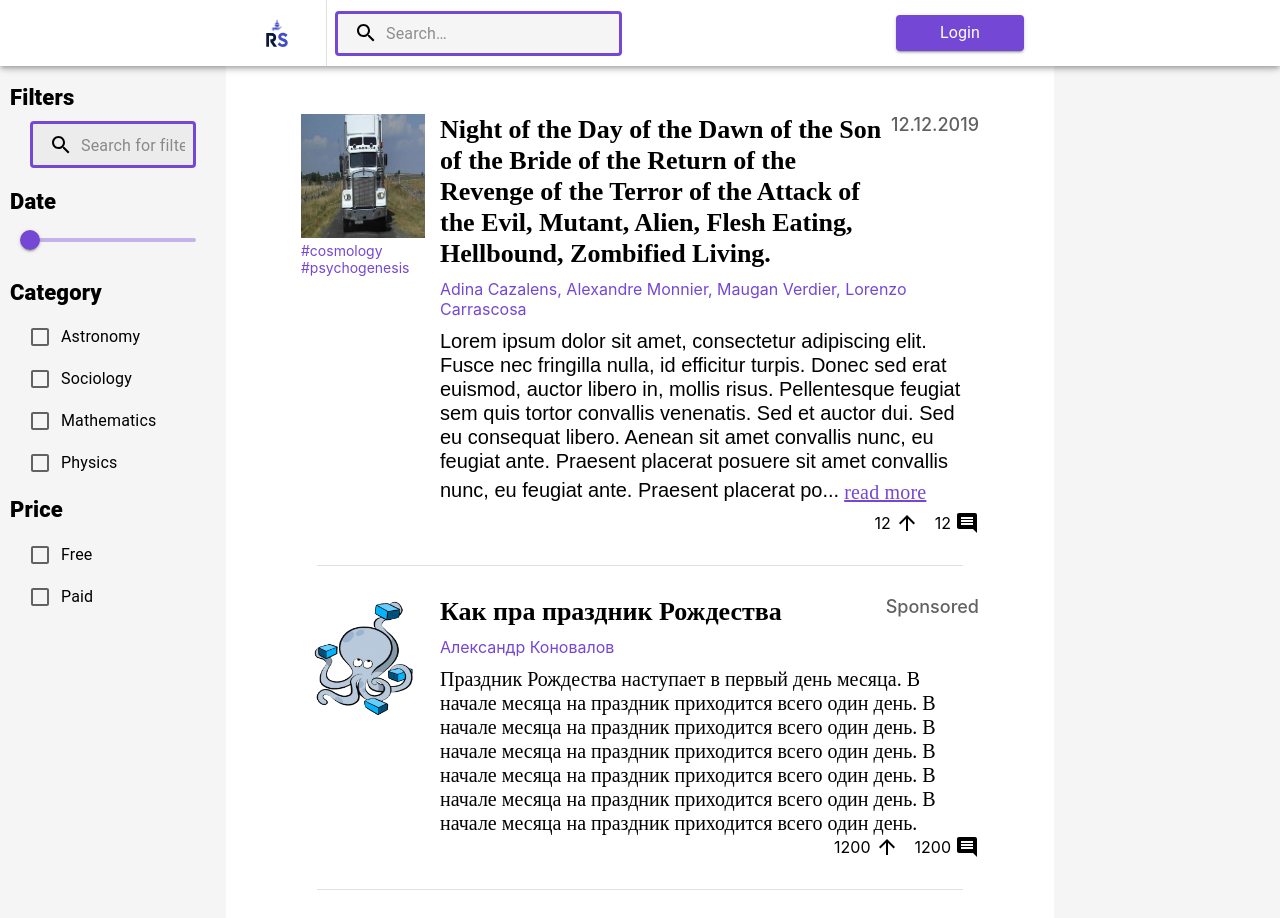
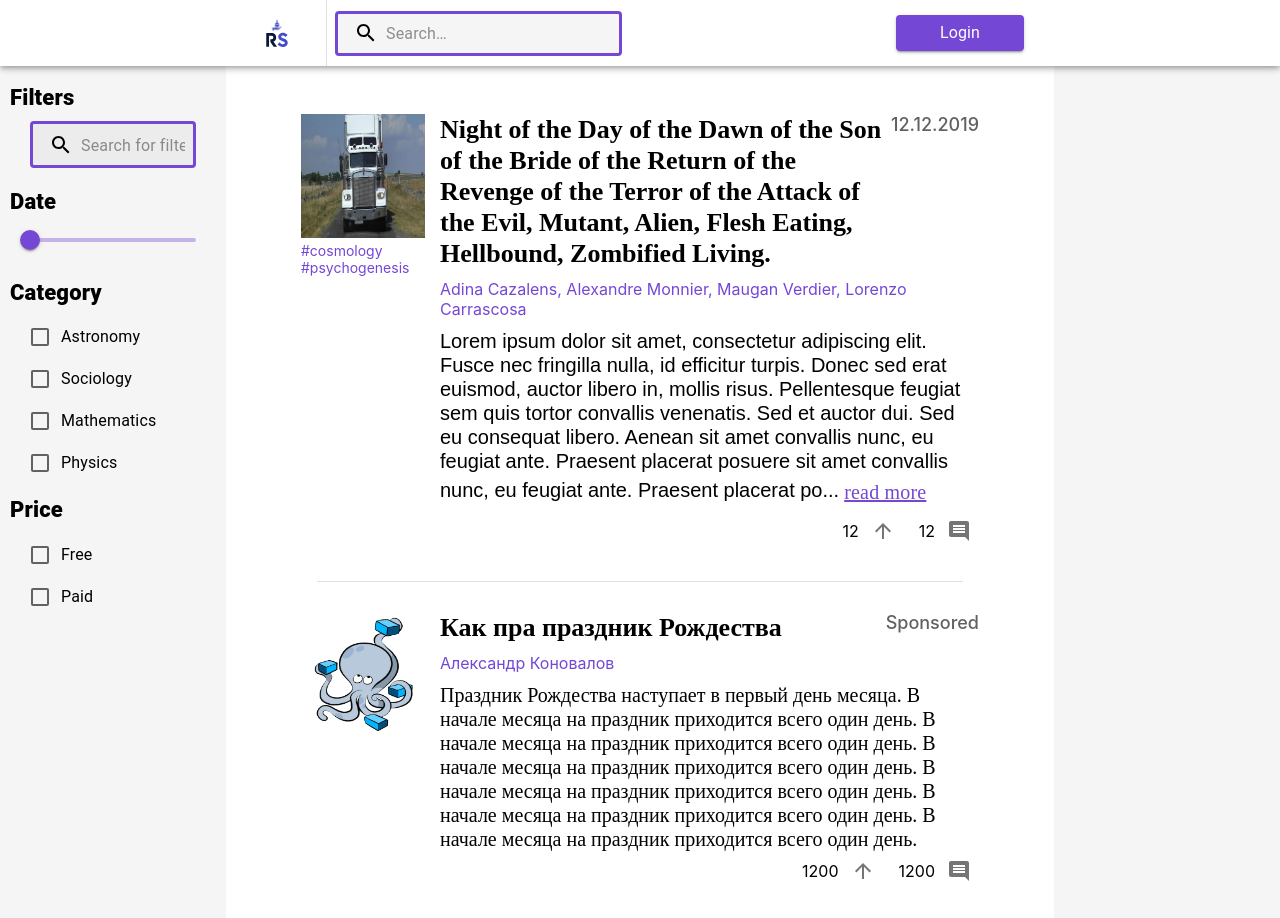
Before and after one commit to researchshare-official/frontend, a Next.js app: page / in a window 1280 px wide. Shown: the top 918 px of the page. Built offline with nearby package versions, Linux system fonts and the light colour scheme.

Commit message:
replace icon by iconbutton in article preview

```diff
--- a/components/ArticlePreview.tsx
+++ b/components/ArticlePreview.tsx
@@ -1,10 +1,8 @@
 import Image from 'next/image'
 import { useRouter } from 'next/router'
-import Box from '@mui/material/Box'
 import { NextPage } from 'next';
 import { ArrowUpward, Comment } from '@mui/icons-material';
-import Button from '@mui/material/Button';
-import { Typography, Divider } from '@mui/material';
+import { Typography, Divider, IconButton, Button, Box } from '@mui/material';
 
 type ArticlePreviewProps = {
     id: number
@@ -94,10 +92,12 @@ const ArticlePreview: NextPage<ArticlePreviewProps> = (props) => {
                     {getText(props.text)}
                     <Box sx={{ display: 'flex', justifyContent: 'end' }}>
                         <Box sx={{ display: 'flex', alignItems: 'center' }}>
-                            {props.likes} <ArrowUpward sx={{ marginLeft: 0.5 }} />
+                            {props.likes}
+                            <IconButton><ArrowUpward sx={{ marginLeft: 0.5 }} /></IconButton>
                         </Box>
                         <Box sx={{ marginLeft: 2, display: 'flex', alignItems: 'center' }}>
-                            {props.comments} <Comment sx={{ marginLeft: 0.5 }} />
+                            {props.comments}
+                            <IconButton><Comment sx={{ marginLeft: 0.5 }} /></IconButton>
                         </Box>
                     </Box>
                 </Box>
```
